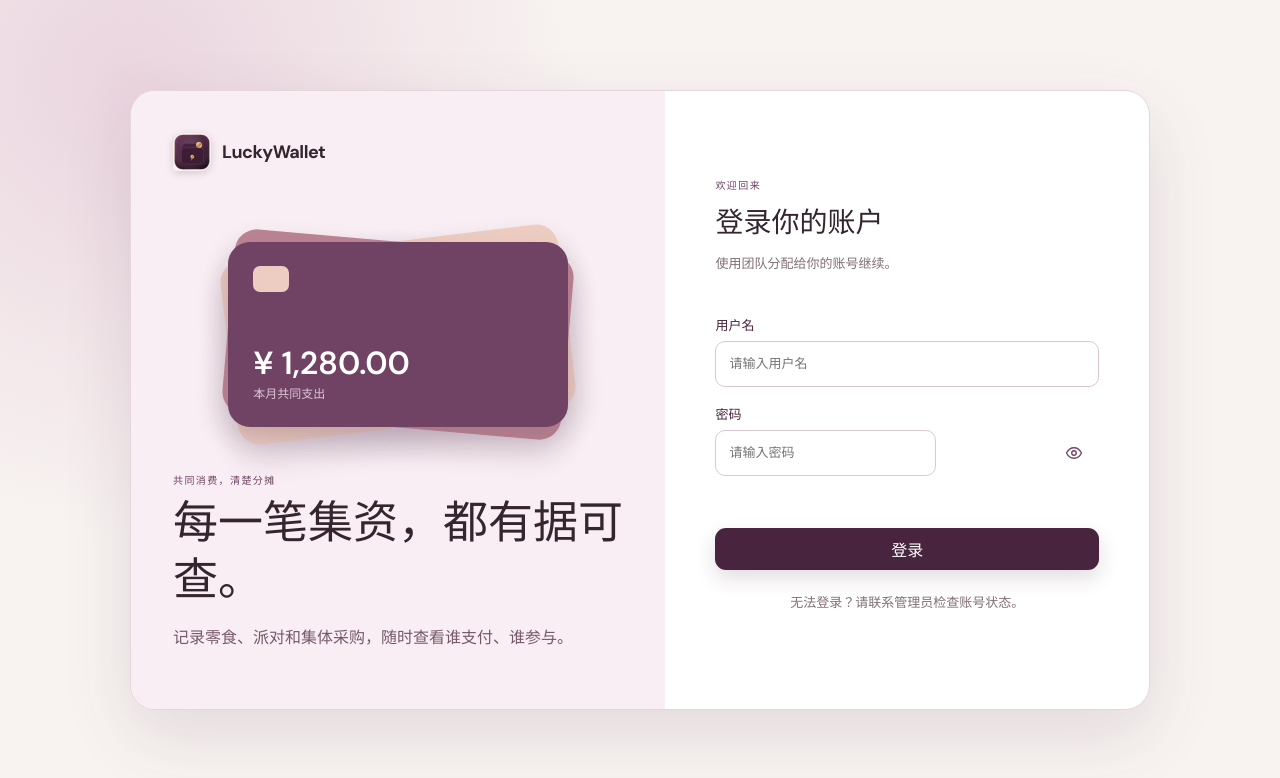
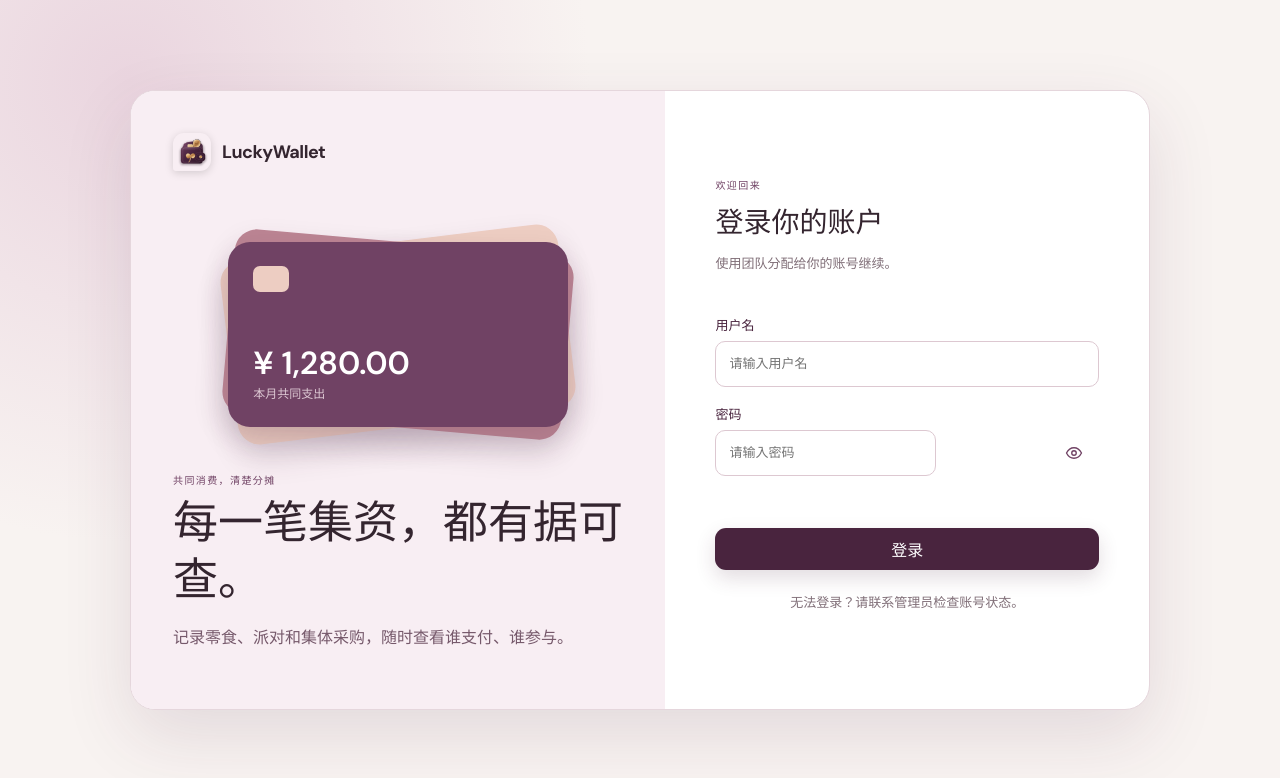
Before and after one commit to MakiWinster72/LuckyWallet, a React (Vite) app in the folder frontend/: page /login in a window 1280 px wide. Shown: the top 778 px of the page. Built offline with nearby package versions, Linux system fonts and the light colour scheme; no server answers.

Commit message:
feat(ui): update favicon and brand icon to refined wallet design
Replace simplified favicon and inline BrandIcon SVG with the final
detailed wallet SVG featuring layered gradients, metal accents,
and clover emblem.

```diff
--- a/frontend/src/components/BrandIcon.jsx
+++ b/frontend/src/components/BrandIcon.jsx
@@ -1,53 +1,18 @@
 export function BrandIcon({ className = "", size = 38 }) {
   return (
-    <svg
+    <img
+      src="/favicon.svg"
       className={className}
       width={size}
       height={size}
-      viewBox="0 0 1024 1024"
-      fill="none"
+      alt=""
       aria-hidden="true"
-      style={{ borderRadius: "11px 11px 11px 3px", overflow: "hidden" }}
-    >
-      <defs>
-        <linearGradient id="biBg" x1="160" y1="110" x2="860" y2="910" gradientUnits="userSpaceOnUse">
-          <stop offset="0" stopColor="#613252"/>
-          <stop offset="0.45" stopColor="#49243e"/>
-          <stop offset="1" stopColor="#24111f"/>
-        </linearGradient>
-        <radialGradient id="biGlow" cx="50%" cy="32%" r="72%">
-          <stop offset="0" stopColor="#ffffff" stopOpacity=".14"/>
-          <stop offset=".55" stopColor="#ffffff" stopOpacity=".02"/>
-          <stop offset="1" stopColor="#000000" stopOpacity=".22"/>
-        </radialGradient>
-        <linearGradient id="biGold" x1="0" y1="0" x2="1" y2="1">
-          <stop offset="0" stopColor="#fff1c9"/>
-          <stop offset=".28" stopColor="#e7c27d"/>
-          <stop offset=".58" stopColor="#b47a34"/>
-          <stop offset=".82" stopColor="#f0d39a"/>
-          <stop offset="1" stopColor="#8d5a22"/>
-        </linearGradient>
-      </defs>
-      <rect x="44" y="44" width="936" height="936" rx="218" fill="url(#biBg)"/>
-      <rect x="44" y="44" width="936" height="936" rx="218" fill="url(#biGlow)"/>
-      <g filter="url(#biShadow)">
-        <path d="M258 362C258 319 293 284 336 284H722C773 284 815 326 815 377V738C815 789 773 831 722 831H330C281 831 241 791 241 742V391C241 375 247 365 258 362Z"
-              fill="#49243e" stroke="#8b5674" strokeWidth="4"/>
-        <rect x="228" y="403" width="598" height="438" rx="82"
-              fill="#3d1f35" stroke="#94607b" strokeWidth="5"/>
-        <circle cx="703" cy="322" r="78" fill="url(#biGold)" stroke="#fff0c3" strokeWidth="4"/>
-        <g transform="translate(521 629)">
-          <ellipse cx="0" cy="8" rx="50" ry="50" fill="url(#biGold)" stroke="#8b5927" strokeWidth="5"/>
-          <path d="M0 20C-3 55-8 82-20 100" stroke="url(#biGold)" strokeWidth="16" strokeLinecap="round"/>
-        </g>
-      </g>
-      <rect x="44" y="44" width="936" height="936" rx="218"
-            fill="none" stroke="url(#biGold)" strokeWidth="6"/>
-      <defs>
-        <filter id="biShadow">
-          <feDropShadow dx="0" dy="20" stdDeviation="16" floodColor="#140a12" floodOpacity=".3"/>
-        </filter>
-      </defs>
-    </svg>
+      style={{
+        display: "block",
+        borderRadius: "11px 11px 11px 3px",
+        boxShadow: "0 2px 8px rgb(0 0 0 / 15%)",
+        objectFit: "cover",
+      }}
+    />
   );
 }
```
Also changed, not shown: frontend/public/favicon.svg.
